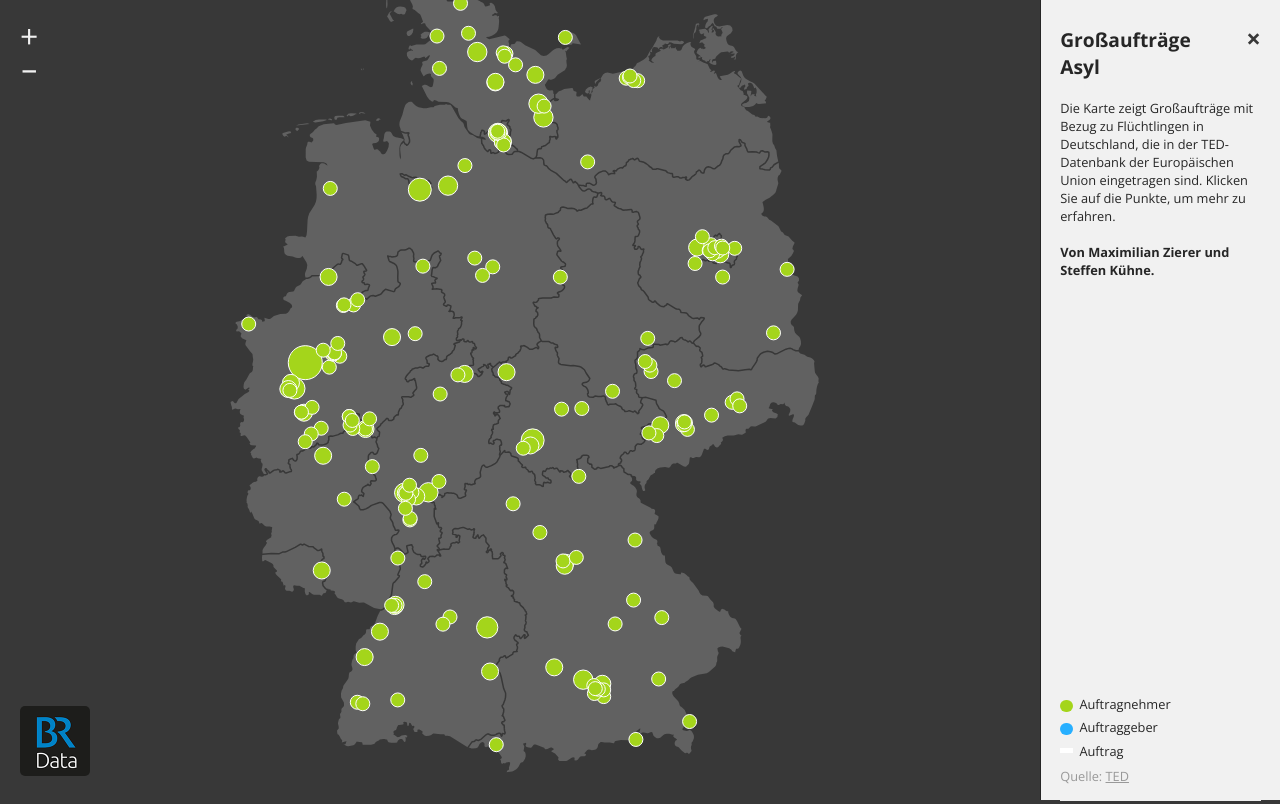
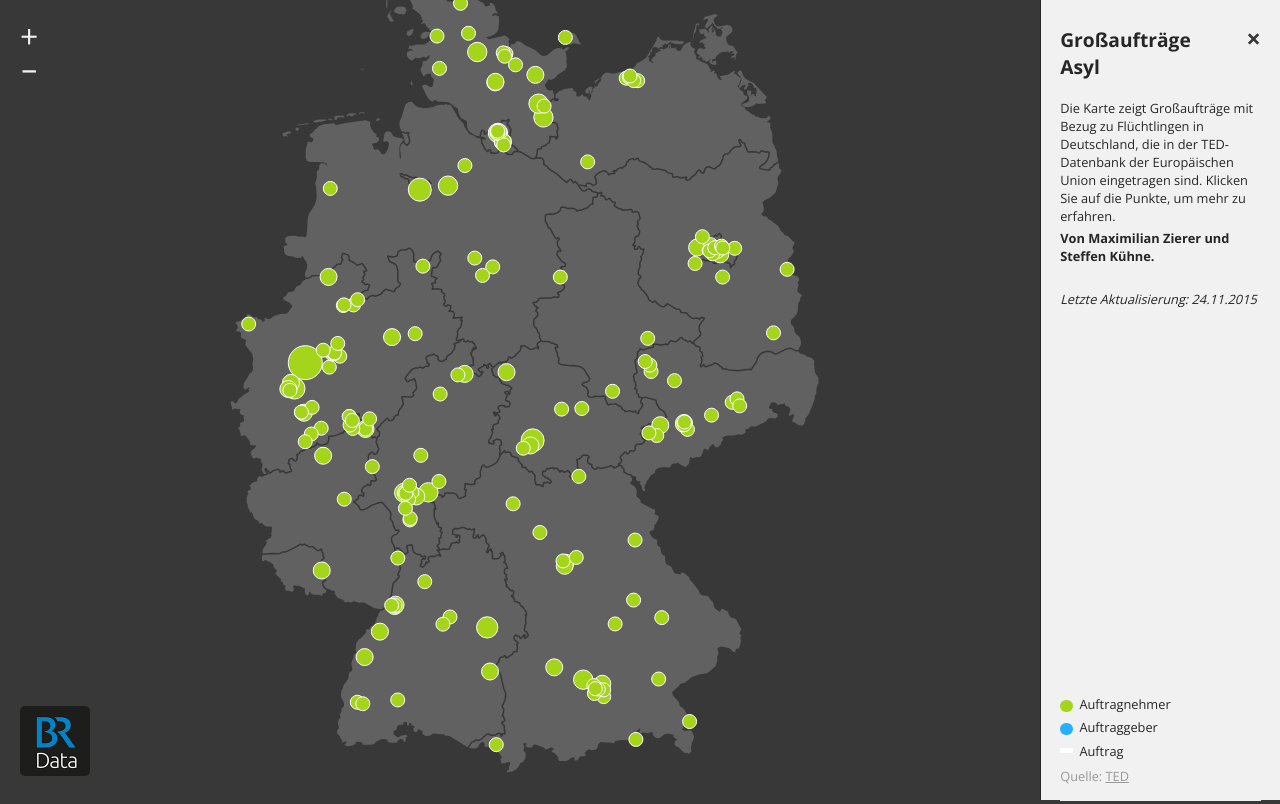
Before and after one commit to br-data/2015-asylauftraege-karte, a website: page dev/index.html in a window 1280 px wide. Drawn offline with nearby package versions, Linux system fonts and the light colour scheme.

Commit message:
Add last updated flag

```diff
--- a/dev/css/style.css
+++ b/dev/css/style.css
@@ -326,6 +326,10 @@ aside a {
     width: calc(100% + 140px);
   }
 
+  .last-updated {
+    display: none;
+  }
+
   .spacer {
     display: none;
   }
--- a/dev/index.html
+++ b/dev/index.html
@@ -58,7 +58,9 @@
 
         <section class="info">
           <h2>Großaufträge Asyl</h2>
-          <p>Die Karte zeigt Großaufträge mit Bezug zu Flüchtlingen in Deutschland, die in der TED-Datenbank der Europäischen Union eingetragen sind. <span class="explainer">Klicken Sie auf die Punkte, um mehr zu erfahren.</span> <span class="spacer"><br><br></span><strong>Von Maximilian Zierer und Steffen Kühne.</strong></p>
+          <p>Die Karte zeigt Großaufträge mit Bezug zu Flüchtlingen in Deutschland, die in der TED-Datenbank der Europäischen Union eingetragen sind. <span class="explainer">Klicken Sie auf die Punkte, um mehr zu erfahren. </span></p>
+          <p><strong>Von Maximilian Zierer und Steffen Kühne.</strong></p>
+          <p class="last-updated" style="margin-top: 2em;"><em>Letzte Aktualisierung: 24.11.2015</em></p>
         </section>
 
         <section class="list-wrapper">
```
Lines whose indentation alone changed are shown as unchanged.
